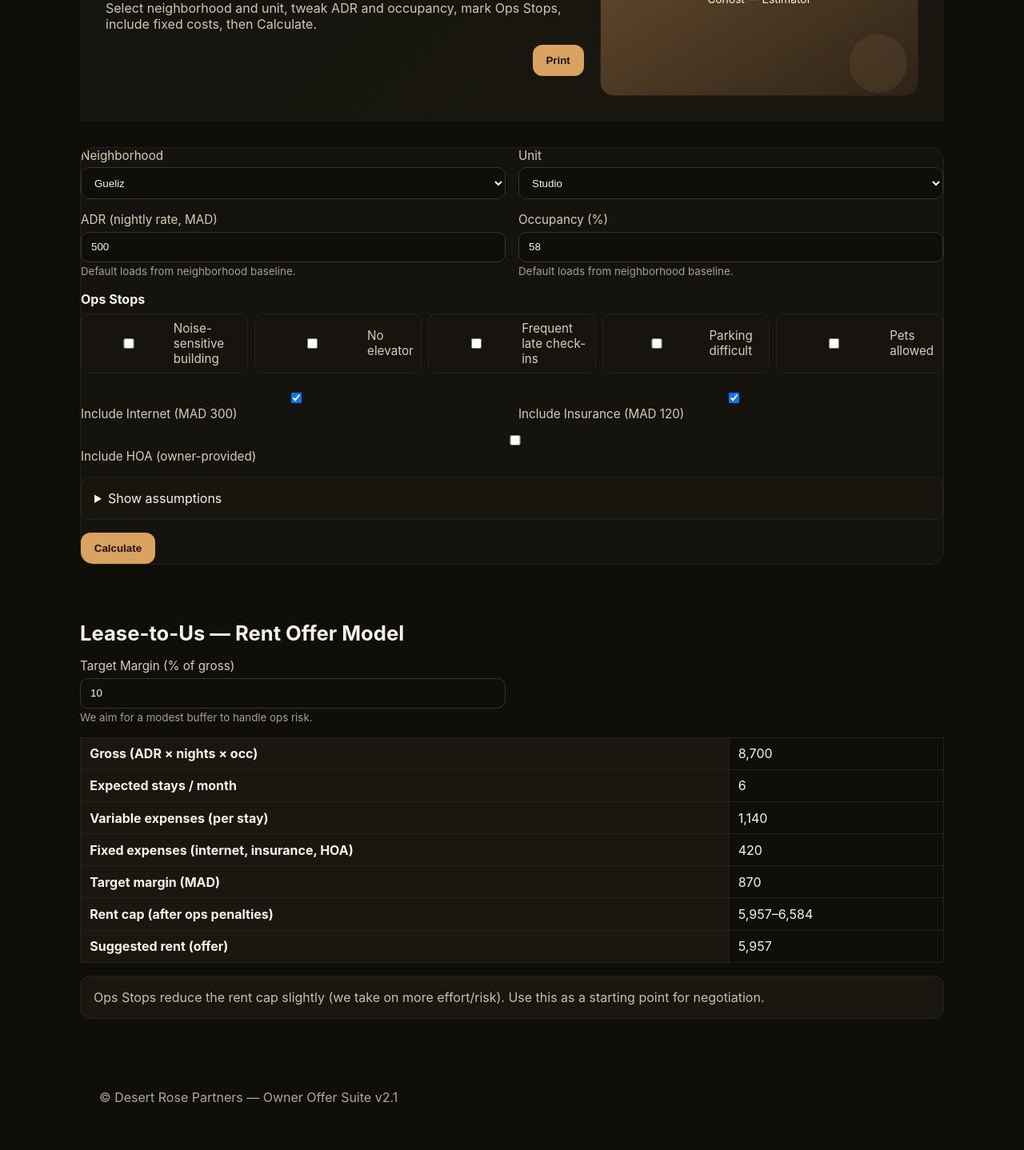
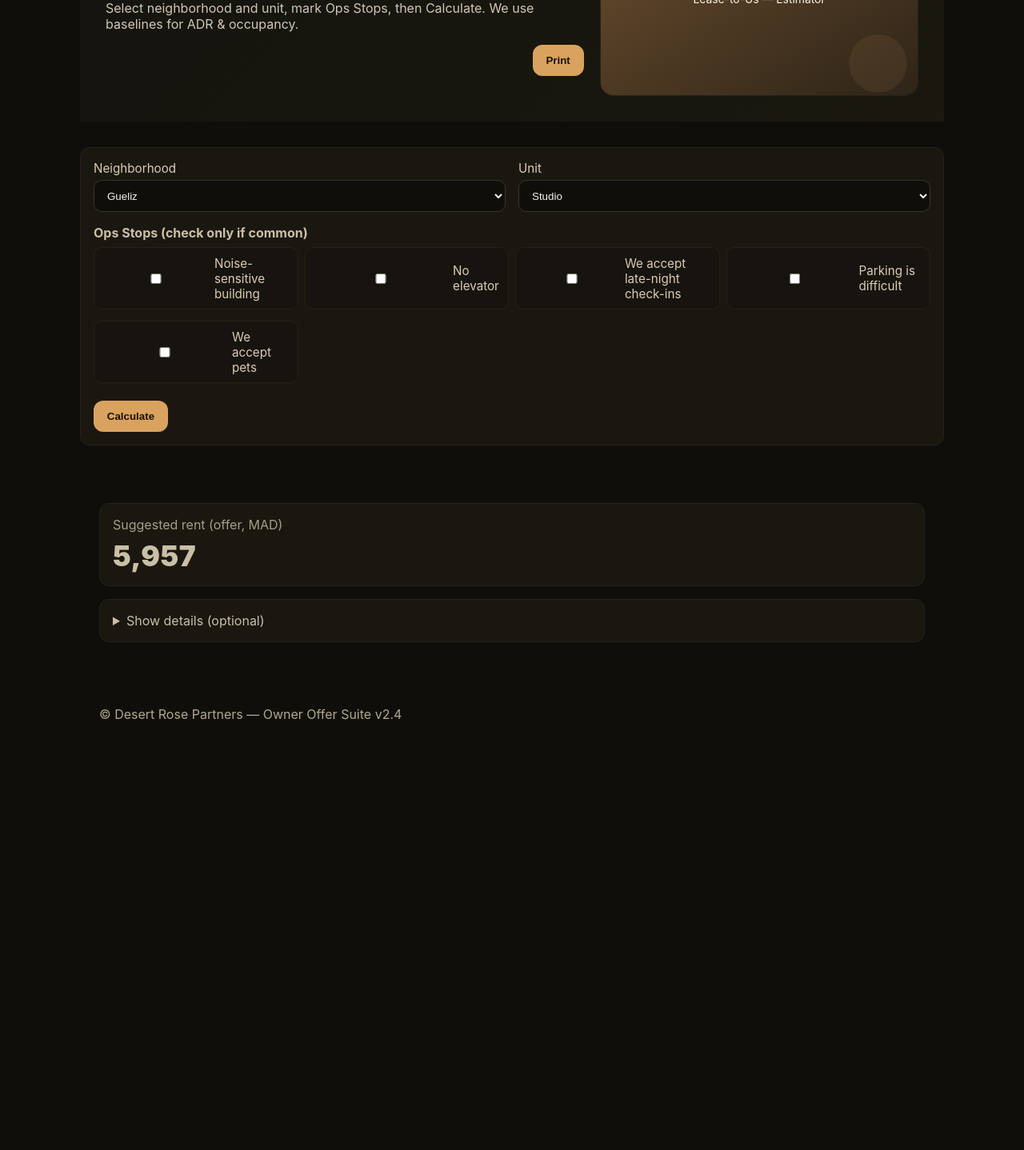
Before and after one commit to littlebigberber/owners-onboarding, a plain HTML site: page lease-furnished.html in a window 1280 px wide. Shown: the part 213-1651 px from the top of the page at 80% size. After the commit the page ends 1172 px from the top, so only its background shows below. Drawn offline with Linux system fonts and the light colour scheme.

Commit message:
feature/lease-minimal-owner-inputs
We’ll keep Cohost as the “partner mode” (they can tweak ADR/occupancy) and make Lease the “minimum-input” flow
Lease pages (Furnished & Unfurnished):

Inputs: just Neighborhood, Unit, and Ops Stops.

One headline number: Suggested rent (offer).

Optional “Show details” if someone wants the math.

Cohost pages (kept):

Full inputs for ADR and Occupancy, fixed-cost toggles, Ops Stops.

New line under results: BASE Owner Net (from baseline) so you can point owners to the most realistic anchor.

Home explains the split: cohost = tunable; lease = simple.

```diff
--- a/assets/css/styles.css
+++ b/assets/css/styles.css
@@ -1,12 +1,7 @@
-/* DRP Owner Offer Suite — English-only */
+/* DRP Owner Offer Suite — v2.4 */
 :root{
-  --bg:#0f0e0a;
-  --panel:#14130e;
-  --stroke:#272117;
-  --fg:#f7f3e8;
-  --muted:#cfc7b3;
-  --accent:#d9a25f;
-  --accent-ink:#1b1207;
+  --bg:#0f0e0a; --panel:#14130e; --stroke:#272117; --fg:#f7f3e8; --muted:#cfc7b3;
+  --accent:#d9a25f; --accent-ink:#1b1207; --note:#1a1710;
 }
 *{box-sizing:border-box}
 html,body{margin:0;padding:0;background:var(--bg);color:var(--fg);font-family:Inter,ui-sans-serif,system-ui,Segoe UI,Roboto,Ubuntu,Cantarell,Noto Sans,sans-serif}
@@ -21,31 +16,22 @@ a{color:var(--accent);text-decoration:none}
 .hero h1{font-size:2.4rem;margin:.2rem 0 1rem}
 .hero p{color:var(--muted);max-width:60ch}
 .btn{background:var(--accent);color:var(--accent-ink);border:none;padding:.75rem 1.05rem;border-radius:12px;font-weight:700;cursor:pointer}
-.grid{display:grid;grid-template-columns:repeat(auto-fill,minmax(280px,1fr));gap:1rem}
-.card{background:var(--panel);border:1px solid var(--stroke);border-radius:16px;overflow:hidden}
-.card .p{padding:1rem}
-.badge{display:inline-flex;gap:.35rem;align-items:center;border:1px solid var(--stroke);padding:.35rem .55rem;border-radius:999px;font-size:.85rem;color:var(--muted);background:#17140f}
+.badge{display:inline-flex;gap:.35rem;align-items:center;border:1px solid var(--stroke);padding:.35rem .55rem;border-radius:999px;font-size:.85rem;color:#cfc7b3;background:#17140f}
 .section{padding:2rem 0}
-h2{margin:.4rem 0 1rem;font-size:1.6rem}
-.kpis .big{font-size:1.6rem;font-weight:800}
 .footer{padding:2rem;color:#b1a88b}
-input,select,textarea{width:100%;padding:.65rem .75rem;border-radius:10px;border:1px solid #3a3428;background:#0f0e0a;color:#f7f3e8}
+input,select{width:100%;padding:.65rem .75rem;border-radius:10px;border:1px solid #3a3428;background:#0f0e0a;color:#f7f3e8}
 label{display:block;margin-bottom:.35rem;color:#daccb2;font-size:.95rem}
 .row{display:grid;grid-template-columns:1fr 1fr;gap:1rem}
 .print-btn{float:right}
-small.help{color:#a99f88}
-hr{border:0;border-top:1px solid var(--stroke);margin:1.25rem 0}
 .hero img{width:100%;height:auto;border-radius:16px;border:1px solid var(--stroke);background:#000}
-.note{background:#1a1710;border:1px solid var(--stroke);border-radius:12px;padding:1rem;color:#cabfa6}
-.assumptions{background:#18150f;border:1px solid var(--stroke);border-radius:12px;padding:1rem;margin-top:1rem}
+.note{background:var(--note);border:1px solid var(--stroke);border-radius:12px;padding:1rem;color:#cabfa6}
 .table{width:100%;border-collapse:collapse;margin-top:1rem}
 .table th,.table td{border:1px solid var(--stroke);padding:.6rem .7rem;text-align:left}
 .table th{background:#1a1710}
-.ops{display:grid;grid-template-columns:repeat(auto-fill,minmax(180px,1fr));gap:.5rem;margin-top:.5rem}
-.ops label{display:flex;gap:.5rem;align-items:center;border:1px solid var(--stroke);padding:.5rem .6rem;border-radius:10px;background:#17140f}
-@media(max-width:960px){
-  .hero{grid-template-columns:1fr}
-  .row{grid-template-columns:1fr}
-}
-.fade-in{animation:fade .6s ease-out both}
-@keyframes fade{from{opacity:0;transform:translateY(8px)}to{opacity:1;transform:none}}
+.ops{display:grid;grid-template-columns:repeat(auto-fill,minmax(220px,1fr));gap:.5rem;margin-top:.5rem}
+.ops label{display:flex;gap:.5rem;align-items:center;border:1px solid var(--stroke);padding:.6rem .7rem;border-radius:10px;background:#17140f}
+.headline{margin-top:1rem;display:flex;flex-direction:column;gap:.5rem;align-items:flex-start}
+.headline .k{opacity:.8}
+.headline .v{font-size:2.2rem;font-weight:900;letter-spacing:.4px}
+small.help{color:#a99f88}
+@media(max-width:960px){ .hero{grid-template-columns:1fr} .row{grid-template-columns:1fr} }
--- a/lease-furnished.html
+++ b/lease-furnished.html
@@ -18,18 +18,18 @@
     <a href="README.html">Branching Steps</a>
   </div>
 </nav>
-<section class="hero container fade-in">
+<section class="hero container">
   <div>
-    <div class="badge">Live estimate</div>
+    <div class="badge">Owner input — minimal</div>
     <h1>Lease to Us — Furnished</h1>
-    <p>Select neighborhood and unit, tweak ADR and occupancy, mark Ops Stops, include fixed costs, then Calculate.</p>
+    <p>Select neighborhood and unit, mark Ops Stops, then Calculate. We use baselines for ADR & occupancy.</p>
     <button class="btn print-btn" onclick="window.print()">Print</button>
   </div>
-  <img src="assets/img/banner-cohost.svg" alt="Estimator banner">
+  <img src="assets/img/banner-lease.svg" alt="Lease estimator banner">
 </section>
 
 <div class="container section">
-  <form id="calc-form" class="card p">
+  <form id="calc-form" class="note">
     <div class="row">
       <div>
         <label for="neigh">Neighborhood</label>
@@ -51,43 +51,15 @@
       </div>
     </div>
 
-    <div class="row" style="margin-top:1rem">
-      <div>
-        <label for="adr">ADR (nightly rate, MAD)</label>
-        <input id="adr" type="number" min="0">
-        <small class="help">Default loads from neighborhood baseline.</small>
-      </div>
-      <div>
-        <label for="occ">Occupancy (%)</label>
-        <input id="occ" type="number" min="0" max="100">
-        <small class="help">Default loads from neighborhood baseline.</small>
-      </div>
-    </div>
-
     <div style="margin-top:1rem">
-      <strong>Ops Stops</strong>
+      <strong>Ops Stops (check only if common)</strong>
       <div class="ops">
-  <label><input type="checkbox" data-op="noise_sensitive"> Noise-sensitive building</label>
-  <label><input type="checkbox" data-op="no_elevator"> No elevator</label>
-  <label><input type="checkbox" data-op="late_checkins"> Frequent late check-ins</label>
-  <label><input type="checkbox" data-op="parking_difficult"> Parking difficult</label>
-  <label><input type="checkbox" data-op="pets_allowed"> Pets allowed</label>
+  <label title="Building where noise complaints are likely"><input type="checkbox" data-op="noise_sensitive"> Noise-sensitive building</label>
+  <label title="No elevator to reach the unit"><input type="checkbox" data-op="no_elevator"> No elevator</label>
+  <label title="We accept arrivals after 10–11pm regularly"><input type="checkbox" data-op="late_checkins"> We accept late-night check-ins</label>
+  <label title="Street/garage situation makes parking hard"><input type="checkbox" data-op="parking_difficult"> Parking is difficult</label>
+  <label title="We accept pets regularly"><input type="checkbox" data-op="pets_allowed"> We accept pets</label>
 </div>
-    </div>
-
-    <div class="row" style="margin-top:1rem">
-      <div><label><input id="fx-internet" type="checkbox" checked> Include Internet (MAD 300)</label></div>
-      <div><label><input id="fx-insurance" type="checkbox" checked> Include Insurance (MAD 120)</label></div>
-    </div>
-    <div style="margin-top:.5rem">
-      <label><input id="fx-hoa" type="checkbox"> Include HOA (owner-provided)</label>
-    </div>
-
-    <div class="assumptions">
-      <details>
-        <summary>Show assumptions</summary>
-        <p>Average stay length: <strong id="avgstay">3.0</strong> nights. Per-stay costs include cleaning, restock, and linen.</p>
-      </details>
     </div>
 
     <div style="margin-top:1rem">
@@ -95,31 +67,30 @@
     </div>
   </form>
 </div>
-<div class="container section">
-  <h2>Lease-to-Us — Rent Offer Model</h2>
-  <div class="row">
-    <div>
-      <label for="margin">Target Margin (% of gross)</label>
-      <input id="margin" type="number" value="10" min="0" max="30">
-      <small class="help">We aim for a modest buffer to handle ops risk.</small>
-    </div>
+
+<div class="container">
+  <div class="headline note">
+    <div class="k">Suggested rent (offer, MAD)</div>
+    <div class="v" id="headline-val">0</div>
   </div>
-  <div style="margin-top:1rem"></div>
-  <table class="table">
-    <tr><th>Gross (ADR × nights × occ)</th><td id="kpi-gross">0</td></tr>
-    <tr><th>Expected stays / month</th><td id="kpi-stays">0</td></tr>
-    <tr><th>Variable expenses (per stay)</th><td id="kpi-variable">0</td></tr>
-    <tr><th>Fixed expenses (internet, insurance, HOA)</th><td id="kpi-fixed">0</td></tr>
-    <tr><th>Target margin (MAD)</th><td id="kpi-margin">0</td></tr>
-    <tr><th>Rent cap (after ops penalties)</th><td id="kpi-rent">0</td></tr>
-    <tr><th><strong>Suggested rent (offer)</strong></th><td id="kpi-suggested">0</td></tr>
-  </table>
-  <div class="note" style="margin-top:1rem">
-    Ops Stops reduce the rent cap slightly (we take on more effort/risk). Use this as a starting point for negotiation.
-  </div>
+
+  <details class="note" style="margin-top:1rem">
+    <summary>Show details (optional)</summary>
+    <table class="table" style="margin-top:.5rem">
+      <tr><th>Gross</th><td id="d-gross">0</td></tr>
+      <tr><th>Expected stays / month</th><td id="d-stays">0</td></tr>
+      <tr><th>Variable expenses (per stay)</th><td id="d-variable">0</td></tr>
+      <tr><th>Fixed expenses (assumed)</th><td id="d-fixed">0</td></tr>
+      <tr><th>Target margin</th><td id="d-margin">0</td></tr>
+      <tr><th>Rent cap (after ops penalties)</th><td id="d-rentcap">0</td></tr>
+      <tr><th>Avg stay (nights)</th><td id="d-avgstay">0</td></tr>
+    </table>
+    <small class="help">We’ll confirm exact utilities/fees before finalizing.</small>
+  </details>
 </div>
+
 <footer class="footer"><div class="container">
-  © Desert Rose Partners — Owner Offer Suite v2.1
+  © Desert Rose Partners — Owner Offer Suite v2.4
 </div></footer>
 <script src="assets/js/data.js"></script>
 <script src="assets/js/site.js"></script>
```
Also changed, not shown: README.html (+4 -32 lines), cohost-furnished.html (+15 -19 lines), cohost-unfurnished.html (+15 -19 lines), index.html (+4 -12 lines), lease-unfurnished.html (+32 -61 lines), assets/js/site.js.
